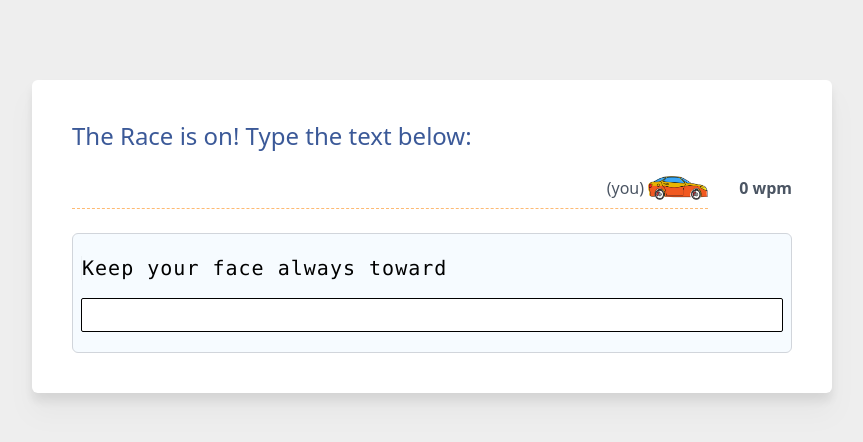
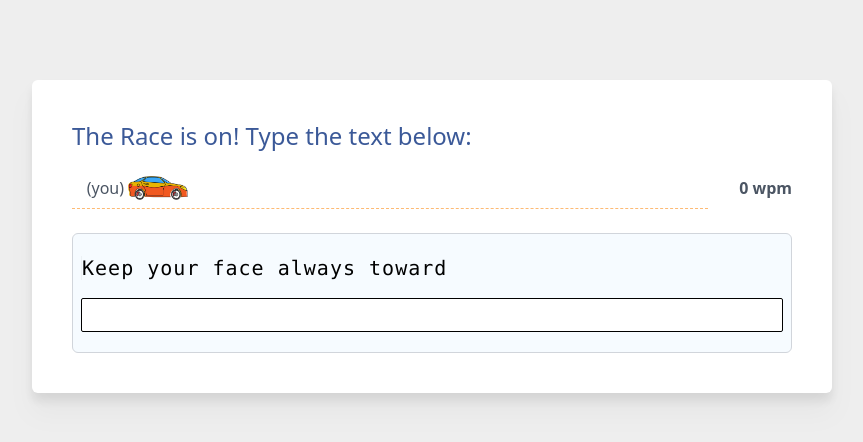
Before and after one commit to nawadeveloper/typeracer, a React (Vite) app in the folder client/: page / in a window 1280 px wide. Shown: the top 442 px of the page, without its empty margins (208-1071 px from the left). Built offline with nearby package versions, Linux system fonts and the light colour scheme.

Commit message:
car animation complete

```diff
--- a/client/src/components/Car.tsx
+++ b/client/src/components/Car.tsx
@@ -1,6 +1,14 @@
+import { useTypingStore } from "../stores/useTypingStore";
+
 const Car = () => {
+  const completePercentage = useTypingStore(
+    (state) => state.completePercentage
+  );
   return (
-    <div className="flex gap-1 pb-2">
+    <div
+      style={{ transform: `translateX(${completePercentage * 5.2 - 520}px)` }}
+      className="flex gap-1 pb-2"
+    >
       <p>(you)</p>
       <img width={60} src="car.png" />
     </div>
```
